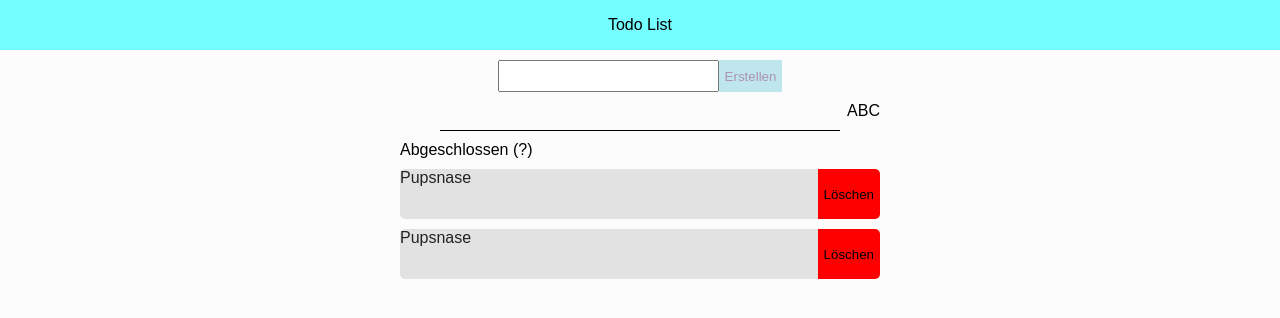
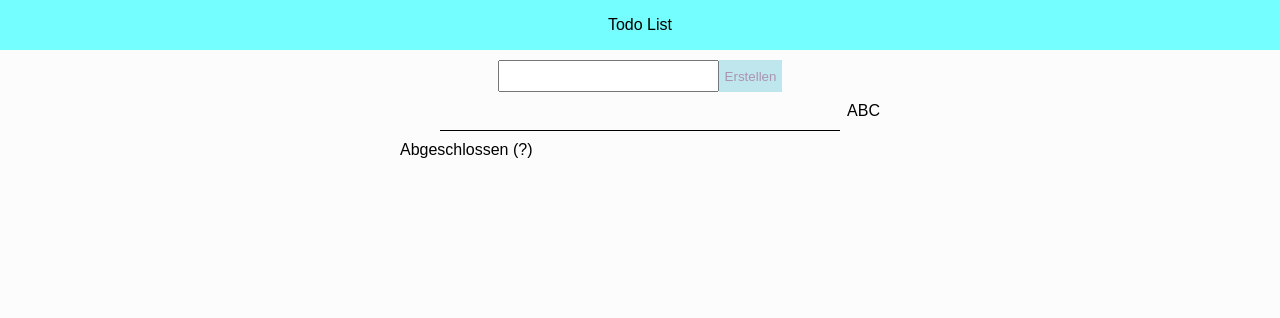
Before and after one commit to Badabaus/TodoVanilla, a plain HTML site: page index.html in a window 1280 px wide. Drawn offline with Linux system fonts and the light colour scheme.

Commit message:
leichte Änderungen

```diff
--- a/index.html
+++ b/index.html
@@ -28,16 +28,7 @@
       <div style="width: 80%; height: 1px; background-color: #000; margin: 10px auto; padding: 0px 10px"></div>
       <ul class="todos done">
         <div class="todo-done" style="color:black">Abgeschlossen (?)</div>
-        <li class="todo-item item-done">
-          Pupsnase
-          <button class="delete-btn">Löschen</button>
-        </li>
-        <li class="todo-item item-done">
-          Pupsnase
-          <button class="delete-btn">Löschen</button>
-        </li>
       </ul>
-
     </section>
   </main>
 </body>
```
